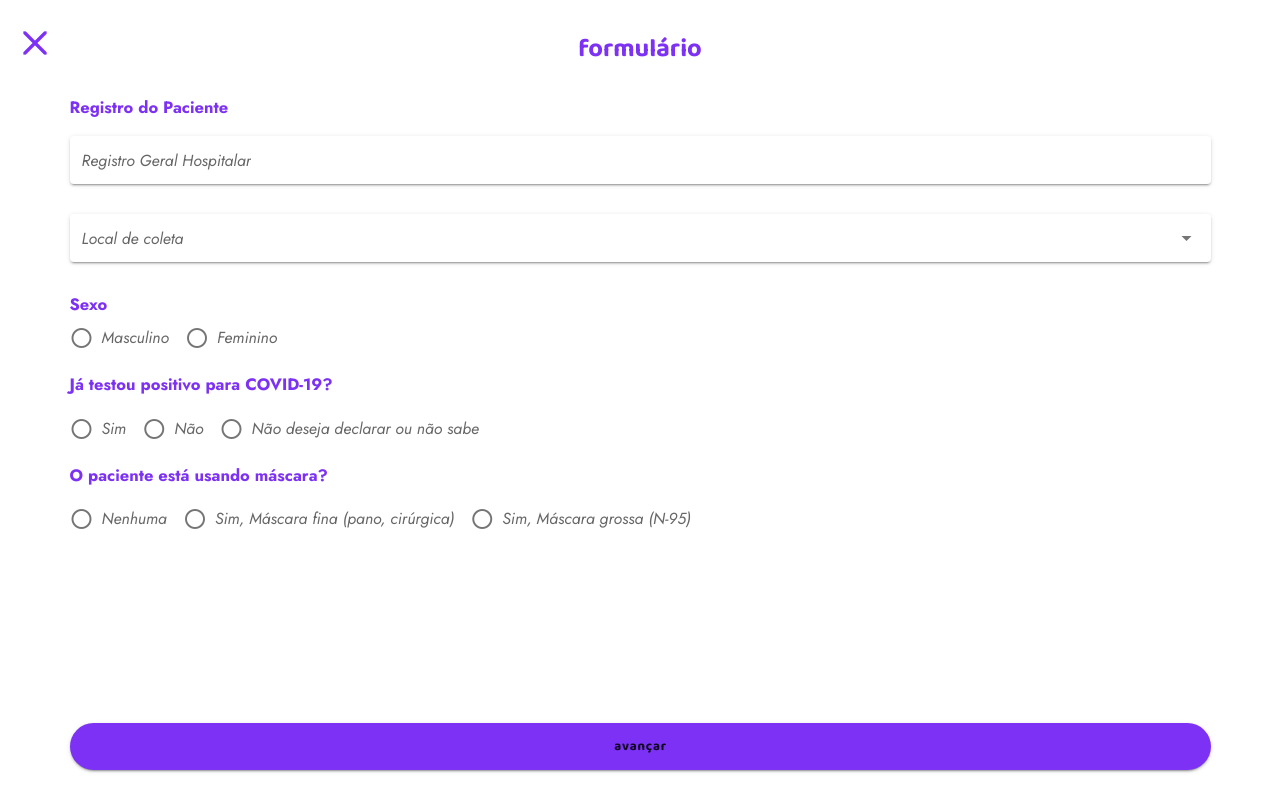
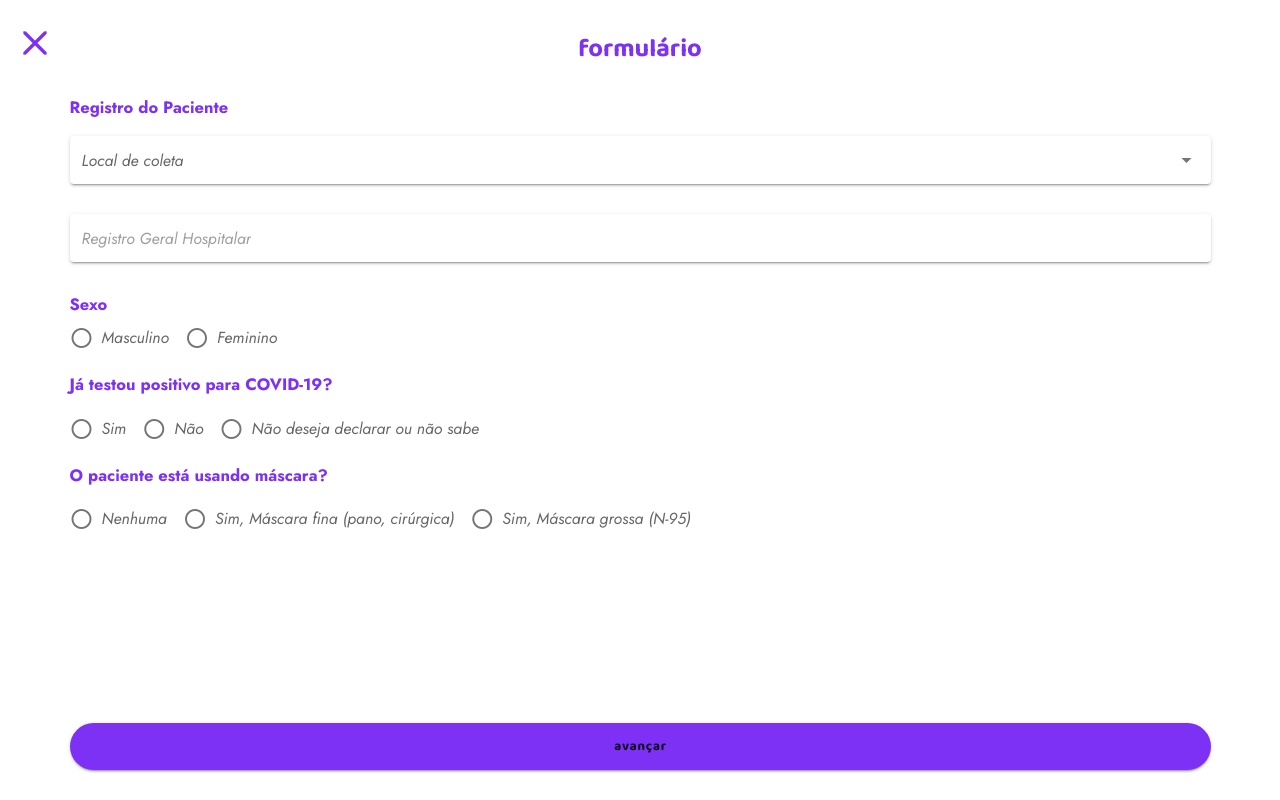
Before and after one commit to spirabr/PWA-App, a Vue app: page /gather/form in a window 1280 px wide. Built offline with nearby package versions, Linux system fonts and the light colour scheme; no server answers.

Commit message:
Add strategy pattern to validate RGH

```diff
--- a/src/router/index.js
+++ b/src/router/index.js
@@ -3,7 +3,7 @@ import VueRouter from 'vue-router';
 import NotFound from '../views/NotFound';
 import Home from '../views/Home';
 import About from '../views/About';
-import Form from '../views/gather/Form';
+import Form from '../views/gather/Form/Form.vue';
 import Aceite from '../views/gather/Aceite';
 import Audios from '../views/gather/Audios';
 import Done from '../views/gather/Done';
--- /dev/null
+++ b/src/views/gather/Form/Form.js
@@ -0,0 +1,33 @@
+import axios from "axios";
+
+export function validateRGH(hospital, rgh) {
+	if (hospital === 'Hospital das Clínicas') {
+		if (rgh.length !== 9) {
+			return false;
+		}
+		const numeroDeControle = 11 - ((8 * rgh[1] + 7 * rgh[2] + 6 * rgh[3] + 5 * rgh[4] + 4 * rgh[5] + 3 * rgh[6] + 1 * rgh[7]) % 11);
+
+		return rgh[rgh.length - 1] === String.fromCharCode(64 + numeroDeControle);
+	}
+	return true;
+}
+
+export async function loadOrRequestHospitals(component) {
+	try {
+		const newHospitals = await axios.get(`${process.env.VUE_APP_BACKEND_URL}/hospital`);
+		component.$store.commit('loadHospitals', newHospitals);
+		return newHospitals;
+	}
+	catch {
+		return await component.$store.getters.getHospitals;
+	}
+}
+
+export function todaysDate() {
+	const today = new Date();
+	const dd = String(today.getDate()).padStart(2, '0');
+	const mm = String(today.getMonth() + 1).padStart(2, '0');
+	const yyyy = today.getFullYear();
+
+	return dd + '/' + mm + '/' + yyyy;
+}
--- /dev/null
+++ b/src/views/gather/Form/Form.vue
@@ -0,0 +1,227 @@
+<template>
+  <v-container>
+    <header>
+      <back-home-button/>
+      <div class='placeholder'>
+        <h1>formulário</h1>
+      </div>
+    </header>
+    <v-form ref='form'>
+      <p>Registro do Paciente</p>
+      <v-select
+        v-model='form.local'
+        :items='hospitals'
+        label='Local de coleta'
+        :rules='nonEmptyRule'
+        solo
+        required
+      ></v-select>
+
+      <v-text-field
+        class='text-input'
+        solo
+        v-model='form.rgh'
+        :disabled='!form.local'
+        :rule='nonEmptyRule'
+        persistent-hint
+        :hint='validRGH'
+        label='Registro Geral Hospitalar'
+        required
+      ></v-text-field>
+
+      <div class='sexo-input'>
+        <p>Sexo</p>
+        <v-radio-group
+          v-model='form.sex'
+          :rules='nonEmptyRule'
+          class='checkboxes'
+          row
+        >
+          <v-radio
+            label='Masculino'
+            value='Masculino'
+            color='var(--purple-color)'
+          ></v-radio>
+          <v-radio
+            label='Feminino'
+            value='Feminino'
+            color='var(--purple-color)'
+          ></v-radio>
+        </v-radio-group>
+      </div>
+
+      <div class='covid-input'>
+        <p>Já testou positivo para COVID-19?</p>
+        <v-radio-group
+          v-model='form.covid'
+          :rules='nonEmptyRule'
+          class='checkboxes'
+          row
+        >
+          <v-radio
+            v-for="(option, index) in covidOptions"
+            :key='index'
+            :label='option'
+            :value='apiCovidOptions[index]'
+            color='var(--purple-color)'
+          ></v-radio>
+        </v-radio-group>
+      </div>
+
+      <div class='mask-input'>
+        <p>O paciente está usando máscara?</p>
+        <v-radio-group
+          v-model='form.mask'
+          :rules='nonEmptyRule'
+          class='checkboxes'
+          row
+        >
+          <v-radio
+            v-for="(option, index) in maskOptions"
+            :key='index'
+            :label='option'
+            :value='apiMaskOptions[index]'
+            color='var(--purple-color)'
+          ></v-radio>
+        </v-radio-group>
+      </div>
+    </v-form>
+
+    <v-btn
+      block
+      rounded
+      id='next-btn'
+      color='var(--purple-color)'
+      @click='submit'
+    >
+      avançar
+    </v-btn>
+  </v-container>
+</template>
+
+<script>
+import router from '@/router';
+import BackHomeButton from '@/components/BackHomeButton.vue';
+import { validateRGH, loadOrRequestHospitals, todaysDate } from './Form.js';
+
+export default {
+  components: { BackHomeButton },
+  name: 'Form',
+  data: () => ({
+    form: {
+      rgh: '',
+      local: '',
+      sex: '',
+      covid: '',
+      mask: '',
+      date: '',
+    },
+    hospitals: [],
+    maskOptions: ['Nenhuma', 'Sim, Máscara fina (pano, cirúrgica)', 'Sim, Máscara grossa (N-95)'],
+    apiMaskOptions: ['NONE', 'THIN', 'THICK'],
+    covidOptions: ['Sim', 'Não', 'Não deseja declarar ou não sabe'],
+    apiCovidOptions: ['TRUE', 'FALSE', 'UNKNOWN'],
+    nonEmptyRule: [ v => v.trim() !== '' || 'Preencha este campo' ],
+  }),
+  methods: {
+    submit() {
+      if (this.$refs.form.validate()) {
+        this.form.date = todaysDate();
+        this.$store.commit('addFormData', this.form);
+        router.push('/gather/aceite');
+      }
+    }
+  },
+  computed: {
+    validRGH() {
+      return validateRGH(this.form.local, this.form.rgh) ? '' : 'RGH inválido';
+    }
+  },
+  mounted() {
+    loadOrRequestHospitals(this).then(val => {
+      if (val && val.map) {
+        this.hospitals = val.map(hospital => hospital.hospitalName);
+      } else {
+        this.hospitals = ['Hospital das Clínicas'];
+      }
+    });
+  },
+  created() {
+    this.$store.commit('clearPatient');
+  },
+}
+</script>
+
+<style scoped>
+  p {
+    text-align: left;
+    font-weight: bold;
+    color: var(--purple-color);
+  }
+  .container header {
+    width: 100%;
+    margin-bottom: 0.8rem;
+  }
+  .container header h1 {
+    color: var(--purple-color);
+    width: 100%;
+    font-weight: bold;
+    text-align: center;
+    margin-bottom: 1rem;
+  }
+  .v-form {
+    width: 100%;
+    height: 100%;
+    padding-bottom: 1rem;
+  }
+  .v-label .checkboxes {
+    font-style: normal;
+  }
+  .sexo-input {
+    display: flex;
+    flex-direction: column;
+    justify-content: flex-start;
+  }
+  .sexo-input p {
+    margin: 0;
+  }
+  .sexo-input label {
+    font-style: normal;
+  }
+  .checkboxes {
+    display: flex;
+    justify-items: center;
+    align-items: center;
+  }
+  .container .next-btn {
+    position: absolute;
+    bottom: 4rem;
+  }
+  .v-btn {
+    width: 100%;
+
+    font-size: 1.3rem;
+    font-weight: bold;
+    color: white;
+  }
+  .v-btn:not(.v-btn--round).v-size--default {
+    width: 100%;
+    height: 47px;
+  }
+  .container  .v-input--selection-controls {
+    margin-top: 5px;
+  }
+  .data-input {
+    display: flex;
+    flex-direction: column;
+    width: 100%;
+    height: 80px;
+  }
+  .data-input input {
+    width: 100%;
+  }
+  .container {
+    padding: 30px 22px;
+    height: 100%;
+  }
+</style>
```
Also changed, not shown: 1 other file (tests, documents, lock files or other folders).
